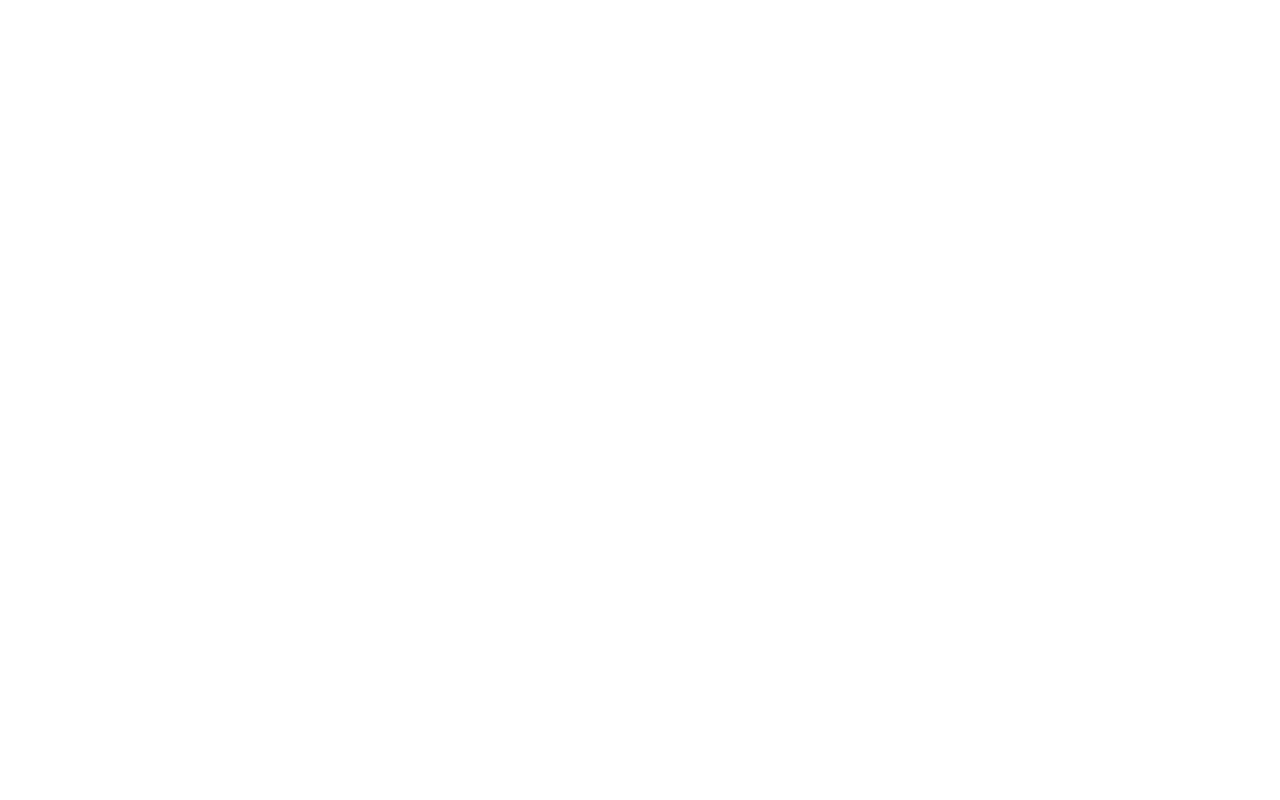
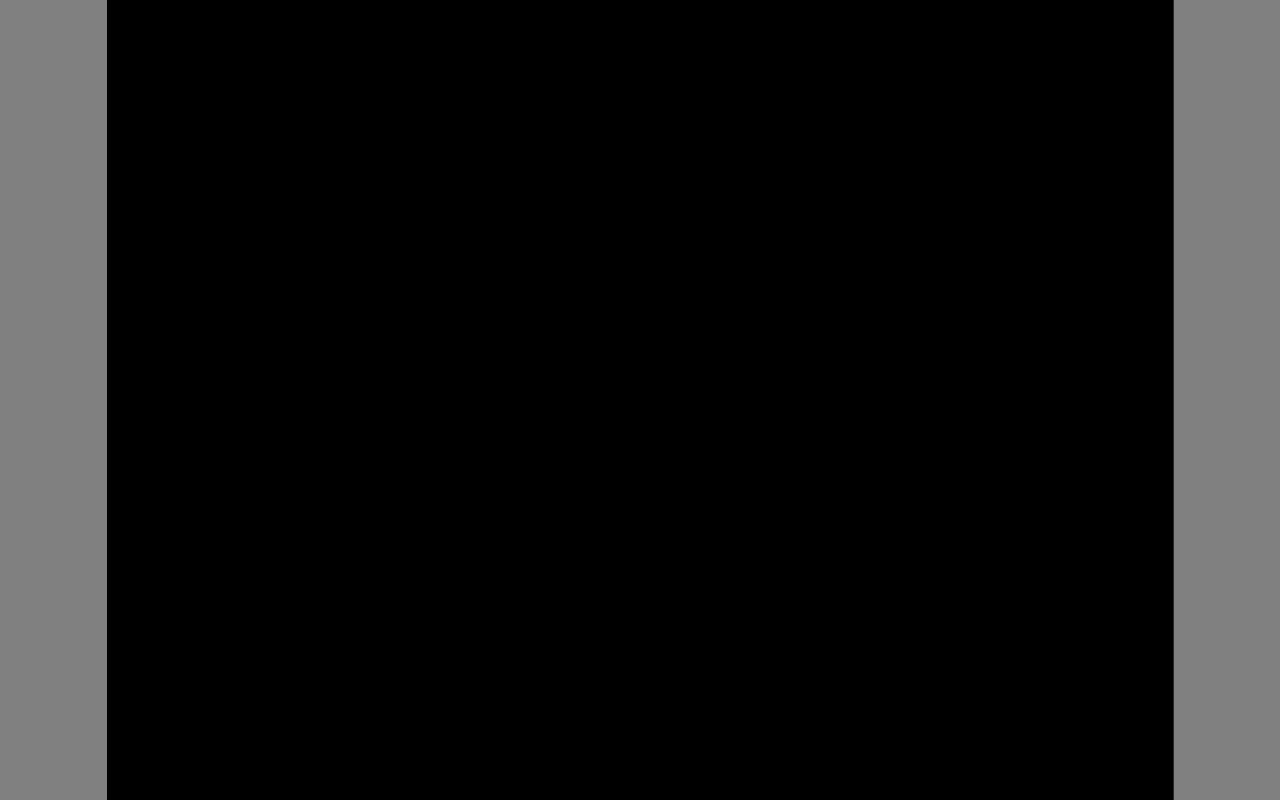
Before and after one commit to Tenkoru/game, a website: page index.html in a window 1280 px wide. Drawn offline with Linux system fonts and the light colour scheme.

Commit message:
add app window and resize

```diff
--- a/css/style.css
+++ b/css/style.css
@@ -0,0 +1,3 @@
+body {
+    margin: 0;
+}
--- a/index.html
+++ b/index.html
@@ -4,10 +4,12 @@
     <meta charset="UTF-8">
     <meta name="viewport" content="width=device-width, initial-scale=1.0">
     <meta http-equiv="X-UA-Compatible" content="ie=edge">
+    <link rel="stylesheet" href="css/style.css">
     <title>Game</title>
 </head>
 <body>
     <script defer src="js/pixi/pixi.min.js"></script>
+    <script defer src="js/scaleToWindow.js"></script>
     <script defer src="js/script.js"></script>
 </body>
 </html>
--- /dev/null
+++ b/js/scaleToWindow.js
@@ -0,0 +1,77 @@
+function scaleToWindow(canvas, backgroundColor) {
+    var scaleX, scaleY, scale, center;
+
+    //1. Scale the canvas to the correct size
+    //Figure out the scale amount on each axis
+    scaleX = window.innerWidth / canvas.offsetWidth;
+    scaleY = window.innerHeight / canvas.offsetHeight;
+
+    //Scale the canvas based on whichever value is less: `scaleX` or `scaleY`
+    scale = Math.min(scaleX, scaleY);
+    canvas.style.transformOrigin = "0 0";
+    canvas.style.transform = "scale(" + scale + ")";
+
+    //2. Center the canvas.
+    //Decide whether to center the canvas vertically or horizontally.
+    //Wide canvases should be centered vertically, and
+    //square or tall canvases should be centered horizontally
+    if (canvas.offsetWidth > canvas.offsetHeight) {
+      if (canvas.offsetWidth * scale < window.innerWidth) {
+        center = "horizontally";
+      } else {
+        center = "vertically";
+      }
+    } else {
+      if (canvas.offsetHeight * scale < window.innerHeight) {
+        center = "vertically";
+      } else {
+        center = "horizontally";
+      }
+    }
+
+    //Center horizontally (for square or tall canvases)
+    var margin;
+    if (center === "horizontally") {
+      margin = (window.innerWidth - canvas.offsetWidth * scale) / 2;
+      canvas.style.marginTop = 0 + "px";
+      canvas.style.marginBottom = 0 + "px";
+      canvas.style.marginLeft = margin + "px";
+      canvas.style.marginRight = margin + "px";
+    }
+
+    //Center vertically (for wide canvases)
+    if (center === "vertically") {
+      margin = (window.innerHeight - canvas.offsetHeight * scale) / 2;
+      canvas.style.marginTop = margin + "px";
+      canvas.style.marginBottom = margin + "px";
+      canvas.style.marginLeft = 0 + "px";
+      canvas.style.marginRight = 0 + "px";
+    }
+
+    //3. Remove any padding from the canvas  and body and set the canvas
+    //display style to "block"
+    canvas.style.paddingLeft = 0 + "px";
+    canvas.style.paddingRight = 0 + "px";
+    canvas.style.paddingTop = 0 + "px";
+    canvas.style.paddingBottom = 0 + "px";
+    canvas.style.display = "block";
+
+    //4. Set the color of the HTML body background
+    document.body.style.backgroundColor = backgroundColor;
+
+    //Fix some quirkiness in scaling for Safari
+    var ua = navigator.userAgent.toLowerCase();
+    if (ua.indexOf("safari") != -1) {
+      if (ua.indexOf("chrome") > -1) {
+        // Chrome
+      } else {
+        // Safari
+        //canvas.style.maxHeight = "100%";
+        //canvas.style.minHeight = "100%";
+      }
+    }
+
+    //5. Return the `scale` value. This is important, because you'll nee this value
+    //for correct hit testing between the pointer and sprites
+    return scale;
+  }
--- a/js/script.js
+++ b/js/script.js
@@ -1,6 +1,21 @@
-let type = "WebGL"
-if(!PIXI.utils.isWebGLSupported()){
-  type = "canvas"
+function initPixi() {
+    function scaleToWindowFunction() {
+        var scale = scaleToWindow(app.renderer.view, "gray");
+    }
+    let type = "WebGL";
+    if (!PIXI.utils.isWebGLSupported()) {
+        type = "canvas";
+    }
+
+    // Создать приложение с заданой шириной и высотой
+    let app = new PIXI.Application({ width: 800, height: 600 });
+
+    // Добавить приложение к странице
+    document.body.appendChild(app.view);
+
+    // Растянуть приложение на весь экран и перезапускать растяжку при ресайзе
+    scaleToWindowFunction();
+    window.addEventListener("resize", scaleToWindowFunction);
 }
 
-PIXI.utils.sayHello(type)
+initPixi();
```
